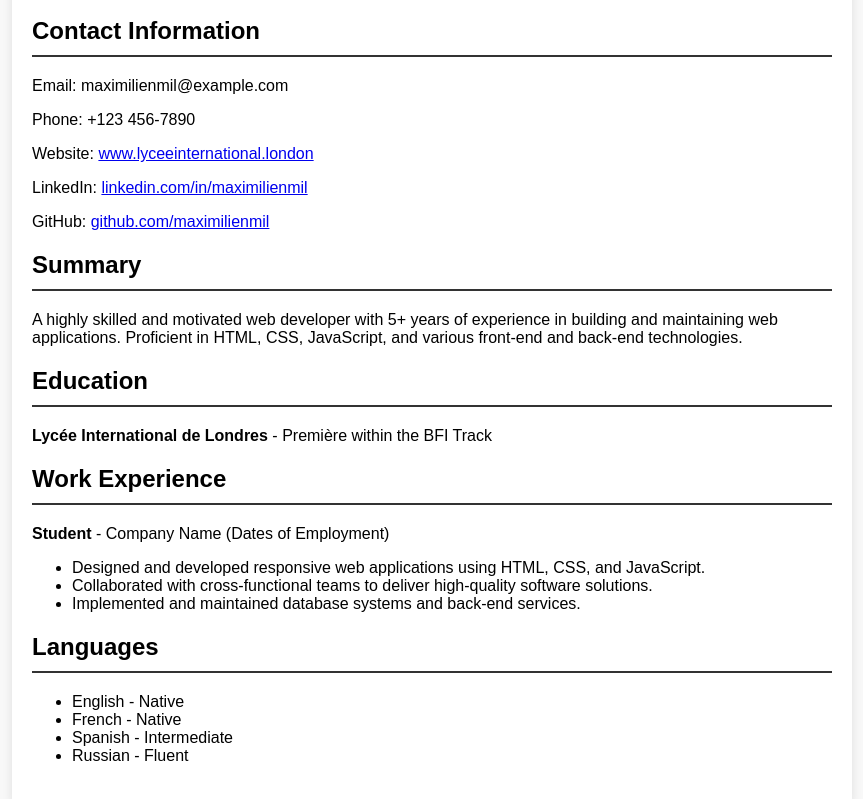
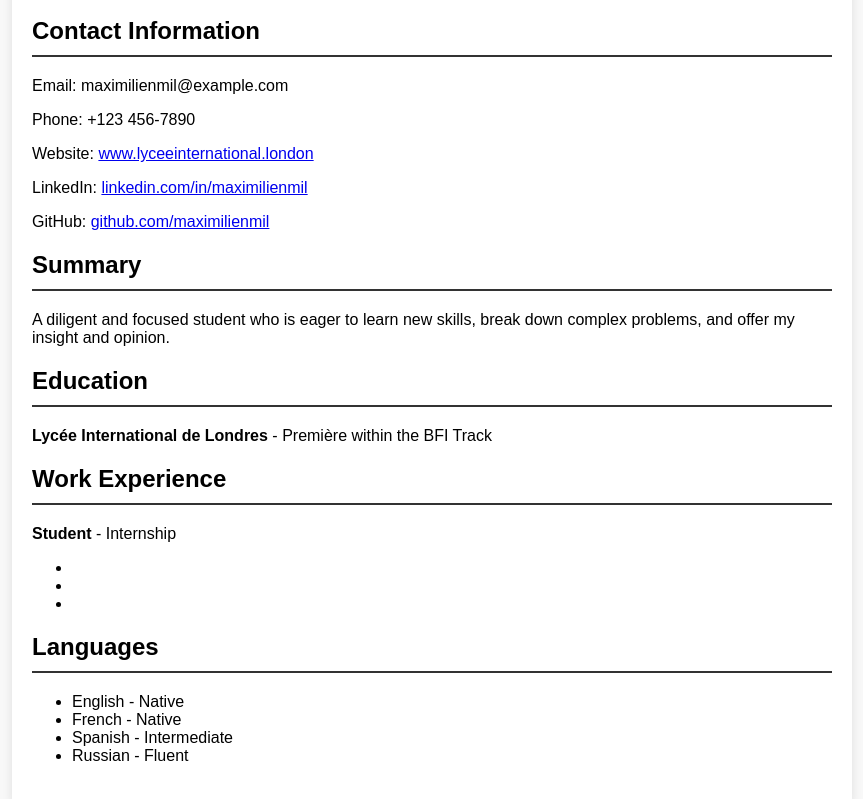
Before and after one commit to maximilienmil/maximilienmil.github.io, a plain HTML site: page index.html in a window 1280 px wide. Shown: the part 127-926 px from the top of the page, without its empty margins (208-1071 px from the left). Drawn offline with Linux system fonts and the light colour scheme.

Commit message:
Update index.html

```diff
--- a/index.html
+++ b/index.html
@@ -64,7 +64,7 @@
 
         <section class="section">
             <h2>Summary</h2>
-            <p>A highly skilled and motivated web developer with 5+ years of experience in building and maintaining web applications. Proficient in HTML, CSS, JavaScript, and various front-end and back-end technologies.</p>
+            <p>A diligent and focused student who is eager to learn new skills, break down complex problems, and offer my insight and opinion. </p>
         </section>
 
         <section class="section">
@@ -74,11 +74,11 @@
 
         <section class="section">
             <h2>Work Experience</h2>
-            <p><strong>Student</strong> - Company Name (Dates of Employment)</p>
+            <p><strong>Student</strong> - Internship</p>
             <ul>
-                <li>Designed and developed responsive web applications using HTML, CSS, and JavaScript.</li>
-                <li>Collaborated with cross-functional teams to deliver high-quality software solutions.</li>
-                <li>Implemented and maintained database systems and back-end services.</li>
+                <li> </li>
+                <li> </li>
+                <li> </li>
             </ul>
         </section>
 
```
